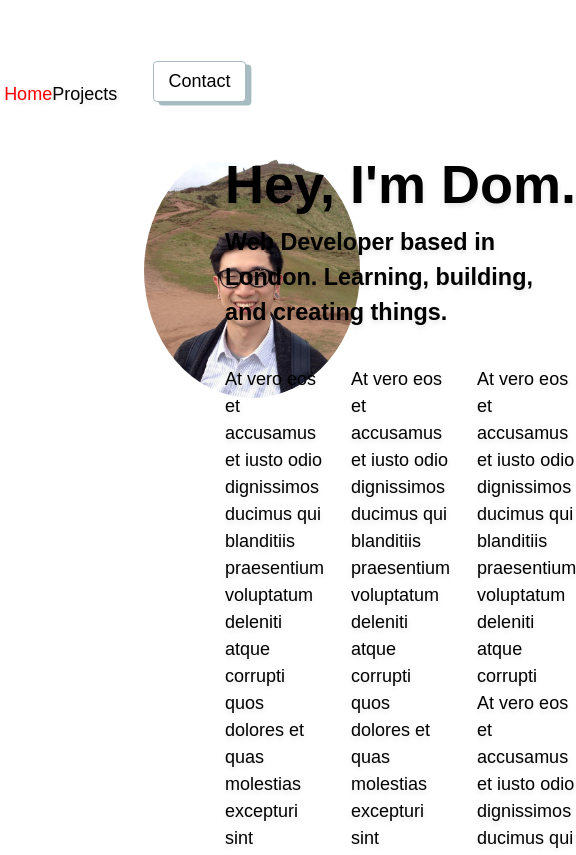
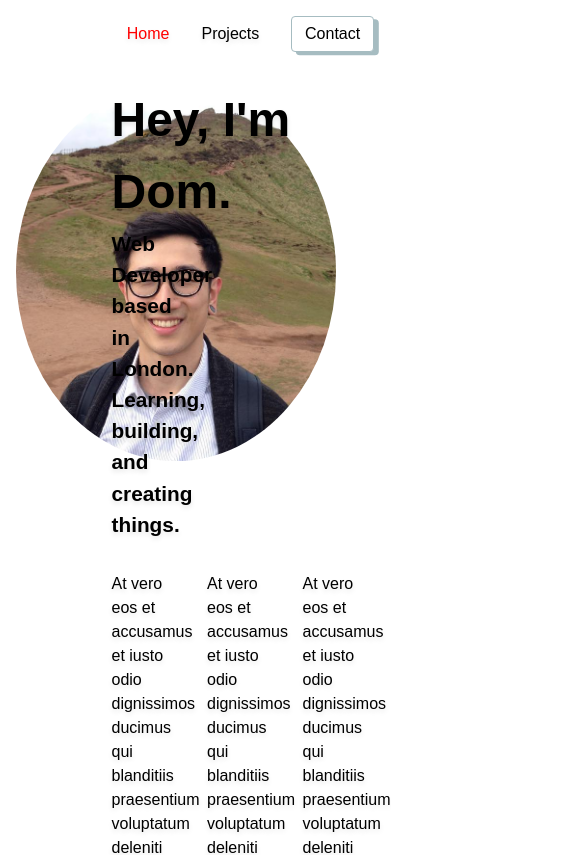
Before and after one commit to dominictwlee/portfolio, a React app: page / in a window 390 px wide. Shown: the top 855 px of the page, 576 px wide, since content can reach past the window. Built offline with nearby package versions, Linux system fonts and the light colour scheme.

Commit message:
Media query for small devices on homepage

```diff
--- a/src/components/App/App.css
+++ b/src/components/App/App.css
@@ -89,6 +89,10 @@ html {
   min-width: 300px;
   overflow-x: hidden;
   text-shadow: 0 3px 5px rgba(0, 0, 0, 0.1);
+
+  @media (max-width: 48rem) {
+    font-size: 16px;
+  }
 }
 
 a {
@@ -117,4 +121,8 @@ button:hover {
 
 .pageContainer {
   padding: 3rem 8rem;
+
+  @media (max-width: 48rem) {
+    padding: 1rem;
+  }
 }
--- /dev/null
+++ b/src/components/App/breakpoints.css
@@ -0,0 +1,2 @@
+@value small: (max-width: 48rem);
+@value medium: (max-width: 64rem);
--- a/src/components/ContactModal/ContactModal.jsx
+++ b/src/components/ContactModal/ContactModal.jsx
@@ -4,7 +4,6 @@ import Obfuscate from 'react-obfuscate';
 import { CopyToClipboard } from 'react-copy-to-clipboard';
 import FontAwesomeIcon from '@fortawesome/react-fontawesome';
 import faCopy from '@fortawesome/fontawesome-free-regular/faCopy';
-import TransitionGroup from 'react-transition-group/TransitionGroup';
 
 import styles from './ContactModal.css';
 
--- a/src/components/HomeMain/HomeMain.css
+++ b/src/components/HomeMain/HomeMain.css
@@ -1,10 +1,17 @@
+@value small, medium from '../App/breakpoints.css';
+
 .container {
   display: grid;
   grid-template-columns: repeat(auto-fit, minmax(3rem, 1fr));
   grid-template-rows: repeat(auto-fit, minmax(3rem, 1fr));
   grid-column-gap: 1.5rem;
   margin: 2rem 0;
-  /* max-width: 20rem; */
+
+  @media small {
+    grid-column-gap: 1rem;
+    grid-row-gap: 2rem;
+    justify-items: center;
+  }
 }
 
 .header {
@@ -13,37 +20,46 @@
   grid-column: 2 / span 3;
   grid-row: 1 / span 1;
   align-self: center;
+
+  @media small {
+    grid-column: 1;
+    grid-row: 2 / span 1;
+    font-size: 2rem;
+  }
 }
 
 .subHeader {
   font-size: 1.3rem;
   font-weight: bold;
-  grid-column: 2 / span 3;
+  grid-column: 2;
   grid-row: 2 / span 1;
   align-self: center;
+
+  @media small {
+    grid-column: 1;
+    grid-row: 3;
+  }
 }
 
 .imgContainer {
   grid-column: 1 / span 1;
   grid-row: 1 / span 3;
   margin-right: 2rem;
+
+  @media small {
+    grid-column: 1;
+    grid-row: 1;
+    margin: 0;
+  }
 }
 
 .image {
   border-radius: 100%;
-  min-width: 12rem;
-}
+  max-width: 20rem;
 
-.professional {
-  grid-column: 2 / span 1;
-}
-
-.personal {
-  grid-column: 3 / span 1;
-}
-
-.social {
-  grid-column: 4 / span 1;
+  @media small {
+    max-width: 15rem;
+  }
 }
 
 .professional,
@@ -52,3 +68,36 @@
   grid-row: 3;
   margin: 2rem 0;
 }
+
+.professional {
+  grid-column: 2 / span 1;
+
+  @media small {
+    grid-row: 4;
+  }
+}
+
+.personal {
+  grid-column: 3 / span 1;
+
+  @media small {
+    grid-row: 5;
+  }
+}
+
+.social {
+  grid-column: 4 / span 1;
+
+  @media small {
+    grid-row: 6;
+  }
+}
+
+.professional,
+.personal,
+.social {
+  @media small {
+    margin: 0;
+    grid-column: 1;
+  }
+}
```
Also changed, not shown: src/components/App/colors.css (added).
